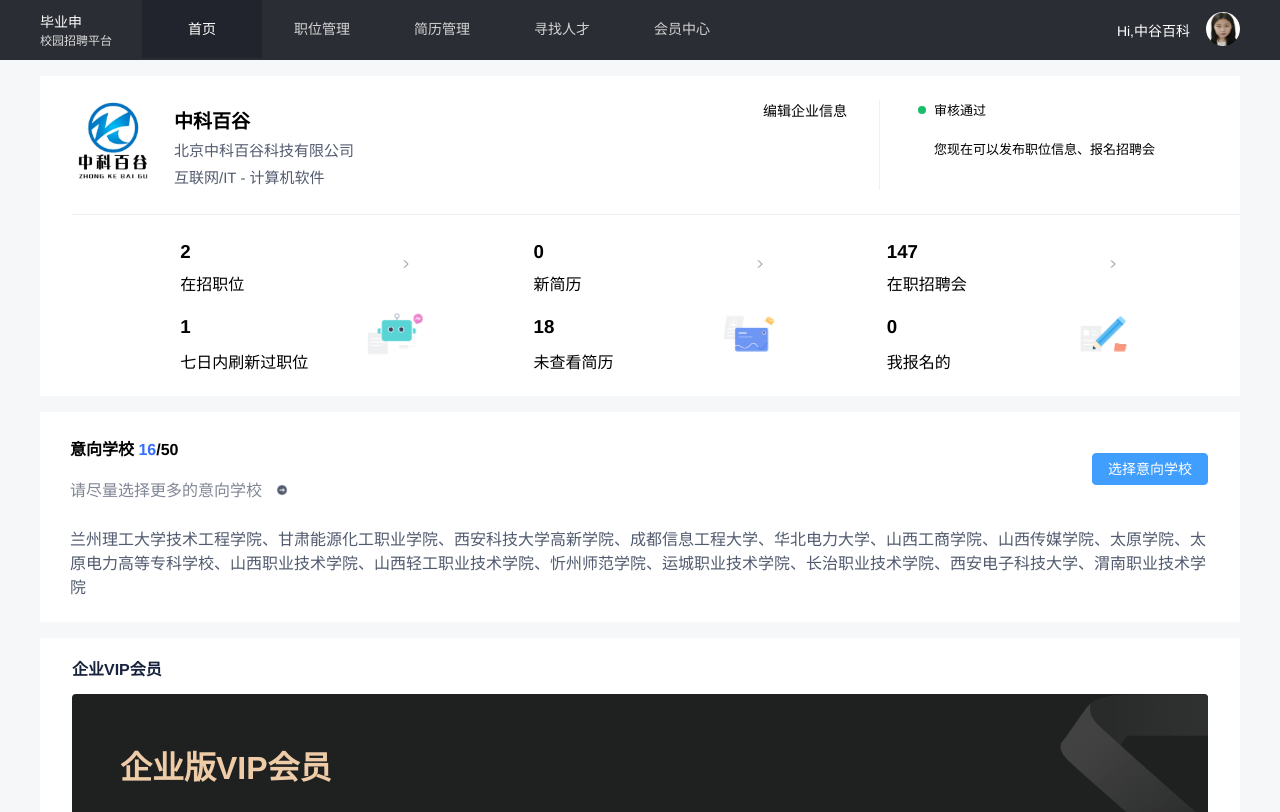
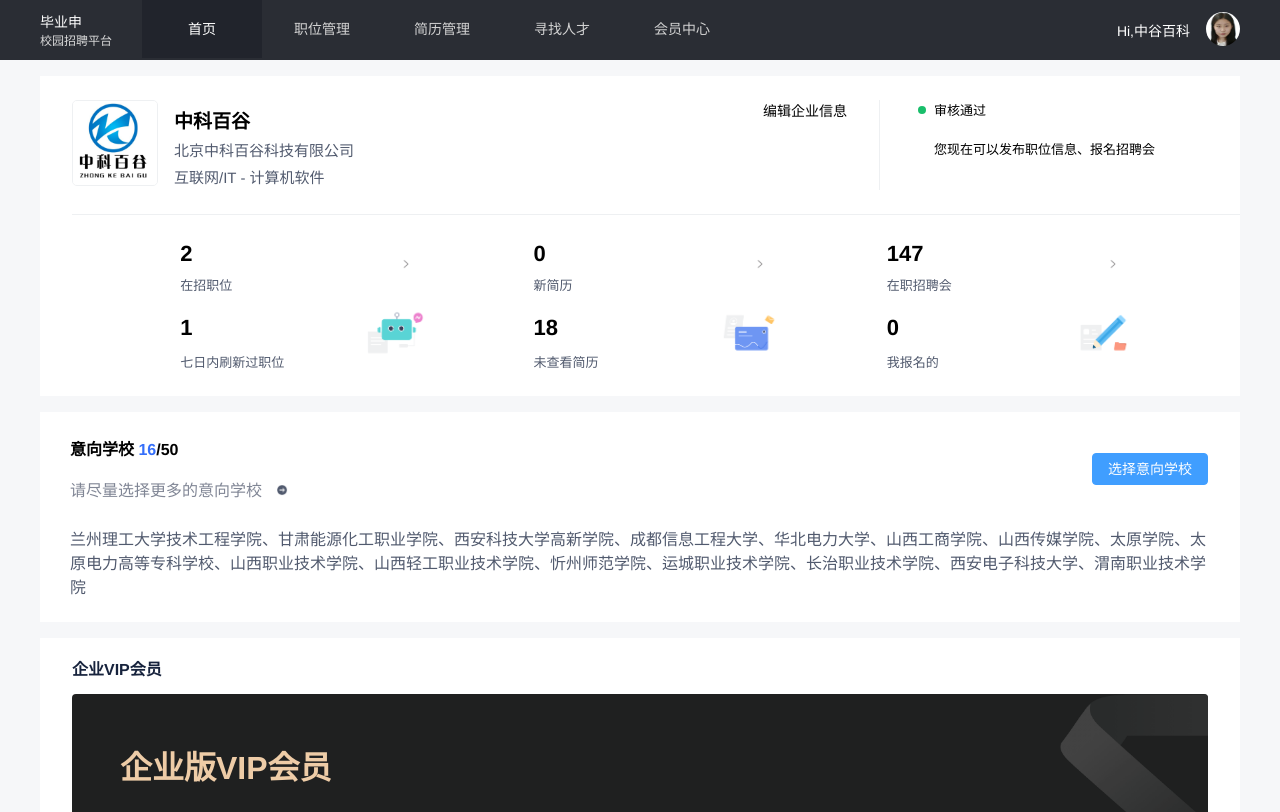
Before and after one commit to bo-ddd/bys-enterprise, a Vue app: page /home in a window 1280 px wide. Shown: the top 812 px of the page. Built offline with nearby package versions, Linux system fonts and the light colour scheme; a small style sheet from the web is missing.

Commit message:
Update code

```diff
--- a/src/stores/home.ts
+++ b/src/stores/home.ts
@@ -56,6 +56,15 @@
     function getSchoolList(payload = {}) {
         return Api.getSchoolList(payload);
     }
+    // 获取职位列表
+    function getPositionList(payload: {
+        pageIndex: number,
+        pageSize: number,
+        positionStatus: number,
+        userId: number
+    }) {
+        return Api.getPositionData(payload);
+    }
 
     return {
         getEnterprise,
@@ -65,5 +74,6 @@
         getEnterpriseSizeList,
         getEnterpriseTagList,
         getSchoolList,
+        getPositionList
     };
 });
--- a/src/views/enterpriseRegistra/enterpriseRegistra.vue
+++ b/src/views/enterpriseRegistra/enterpriseRegistra.vue
@@ -62,9 +62,9 @@
                         <el-input class="el-input_560-40" v-model="form.companyAddr" />
                     </el-form-item>
 
-                    <!-- 禁用状态的选择器 -->
+                    <!-- 禁用状态的选择器 disabled -->
                     <el-form-item label="所属行业">
-                        <el-select class="el" v-model="forbidden" disabled placeholder="Select">
+                        <el-select class="el" v-model="forbidden" placeholder="Select">
                             <el-option v-for="item in BelongingToIndustry" :key="item.value" :label="item.label"
                                 :value="item.value" />
                         </el-select>
@@ -119,7 +119,7 @@
                                                 </el-icon>
                                             </span>
                                             <span v-if="!disabled" class="el-upload-list__item-delete"
-                                                @click="handleDownload(file)">
+                                                @change="handleDownload(file)">
                                                 <el-icon>
                                                     <Download />
                                                 </el-icon>
@@ -253,6 +253,11 @@
     companyWishSchool: '',// 企业意向学校
 });
 
+// 点击提交按钮走的方法
+const onSubmit = () => {
+    console.log(form)
+};
+// companyWebUrl
 let getEnterpriseData = reactive<any[]>([]);
 // 调用 获取企业详细信息接口 报错
 let getEnterprise = async function () {
@@ -262,8 +267,13 @@
     Object.assign(form, res.data);
 }
 getEnterprise();
-console.log('form',form)
+console.log('form', form)
 
+
+let getPositionList = async function () {
+    let res = await getPositionList()
+    // console.log(res);
+}
 // 调用 修改企业详细信息接口 报错
 // let setModifyEnterpriseInfo = async function () {
 //     let res = await use.setModifyEnterpriseInfo(form);
@@ -274,13 +284,10 @@
 // 调用 获取所属行业下拉框接口 报错
 let getIndustryList = async function () {
     let res = await use.getIndustryList();
-    console.log('所属行业的返回值', res);
+    console.log('所属行业下拉框的返回值', res);
 }
 getIndustryList();
 
-const onSubmit = () => {
-    console.log(form)
-};
 
 // 上传企业LOGO的逻辑
 const dialogImageUrl = ref('');
@@ -291,11 +298,16 @@
 };
 const handlePictureCardPreview = (file: UploadFile) => {
     dialogImageUrl.value = file.url!
-    dialogVisible.value = true
+    dialogVisible.value = true;
+    console.log(1);
+
 };
 const handleDownload = (file: UploadFile) => {
     console.log(file)
+    console.log('log ~ file.url', file.url);
 };
+
+
 
 // 所属行业
 const forbidden = ref('Option1');
@@ -395,28 +407,28 @@
     margin-left: 16px;
 }
 
-::v-deep.el-select {
+:deep(.el-select) {
     width: 240px;
     // height: 40px;
 }
 
-::v-deep .el-button {
+:deep(.el-button) {
     width: 268px;
     height: 40px;
     margin: 32px 0 64px 156px;
 }
 
-::v-deep textarea {
+:deep(textarea) {
     width: 560px !important;
     height: 184px;
 }
 
-::v-deep el-select {
+:deep(el-select) {
     max-width: 560px;
     height: 192px;
 }
 
-::v-deep.input_280-40 {
+:deep(.input_280-40) {
     width: 280px;
     height: 40px;
 }
--- a/src/views/home/Home.vue
+++ b/src/views/home/Home.vue
@@ -35,7 +35,7 @@
                     <div class="btm-item hand" @click="nav('position')">
                         <div class="just-between">
                             <div class="left">
-                                <h3>2</h3>
+                                <h3 class="fs-22 h3">2</h3>
                                 <div class="test">在招职位</div>
                             </div>
                             <div class="right mr-14">
@@ -45,7 +45,7 @@
                         </div>
                         <div class="just-between">
                             <div class="bottom">
-                                <h3>1</h3>
+                                <h3 class="fs-22 h3">1</h3>
                                 <div class="test">七日内刷新过职位</div>
                             </div>
                             <div class="icon-img">
@@ -56,7 +56,7 @@
                     <div class="btm-item hand" @click="nav('resume')">
                         <div class="just-between">
                             <div class="left">
-                                <h3>0</h3>
+                                <h3 class="fs-22 h3">0</h3>
                                 <div class="test">新简历</div>
                             </div>
                             <div class="right mr-14">
@@ -66,7 +66,7 @@
                         </div>
                         <div class="just-between">
                             <div class="bottom">
-                                <h3>18</h3>
+                                <h3 class="fs-22 h3">18</h3>
                                 <div class="test">未查看简历</div>
                             </div>
                             <div class="icon-img">
@@ -77,7 +77,7 @@
                     <div class="btm-item">
                         <div class="just-between">
                             <div class="left">
-                                <h3>147</h3>
+                                <h3 class="fs-22 h3">147</h3>
                                 <div class="test">在职招聘会</div>
                             </div>
                             <div class="right mr-14">
@@ -87,7 +87,7 @@
                         </div>
                         <div class="just-between">
                             <div class="bottom">
-                                <h3>0</h3>
+                                <h3 class="fs-22 h3">0</h3>
                                 <div class="test">我报名的</div>
                             </div>
                             <div class="icon-img">
@@ -181,9 +181,8 @@
     color: #356ffb;
 }
 
-.icon-head-portrait {
-    max-height: 86px;
-    max-width: 86px;
+.fs-22 {
+    font-size: 22px;
 }
 
 .mt-16 {
@@ -293,11 +292,11 @@
         &>.left {
             border-right: 1px solid #eef0f2;
 
-            &>.img {
-                height: 86px;
-                width: 86px;
+            .icon-head-portrait {
+                max-height: 84px;
+                max-width: 84px;
+                border-radius: 5px;
                 border: 1px solid #eef0f2;
-                border-radius: 5px;
             }
 
             .test {
@@ -340,10 +339,12 @@
 
             .left h3 {
                 margin: 8px 0;
+            }
 
-                &>.test {
-                    margin: 3px 0;
-                }
+            .test {
+                margin-top: 7px;
+                font-size: 13px;
+                color: #515a6e;
             }
 
             .right {
```
